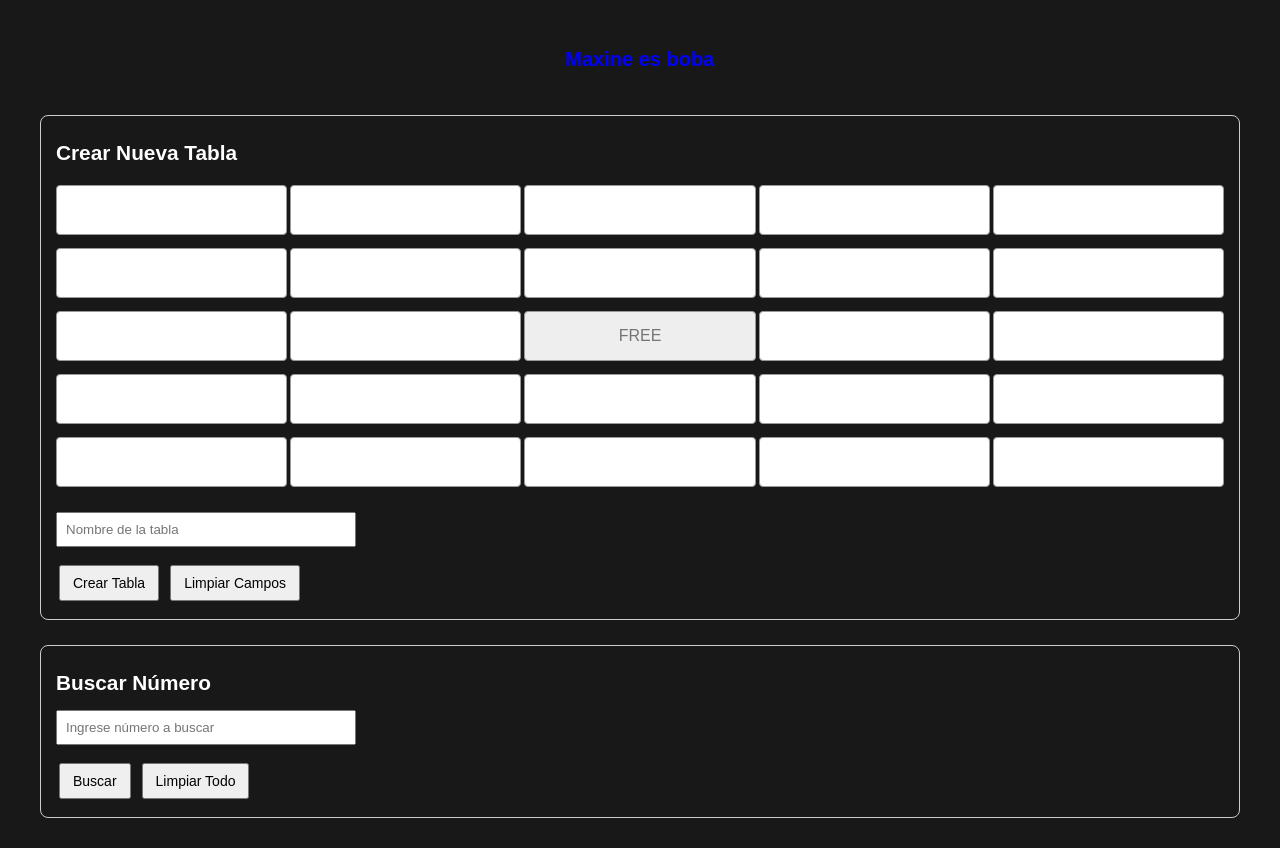
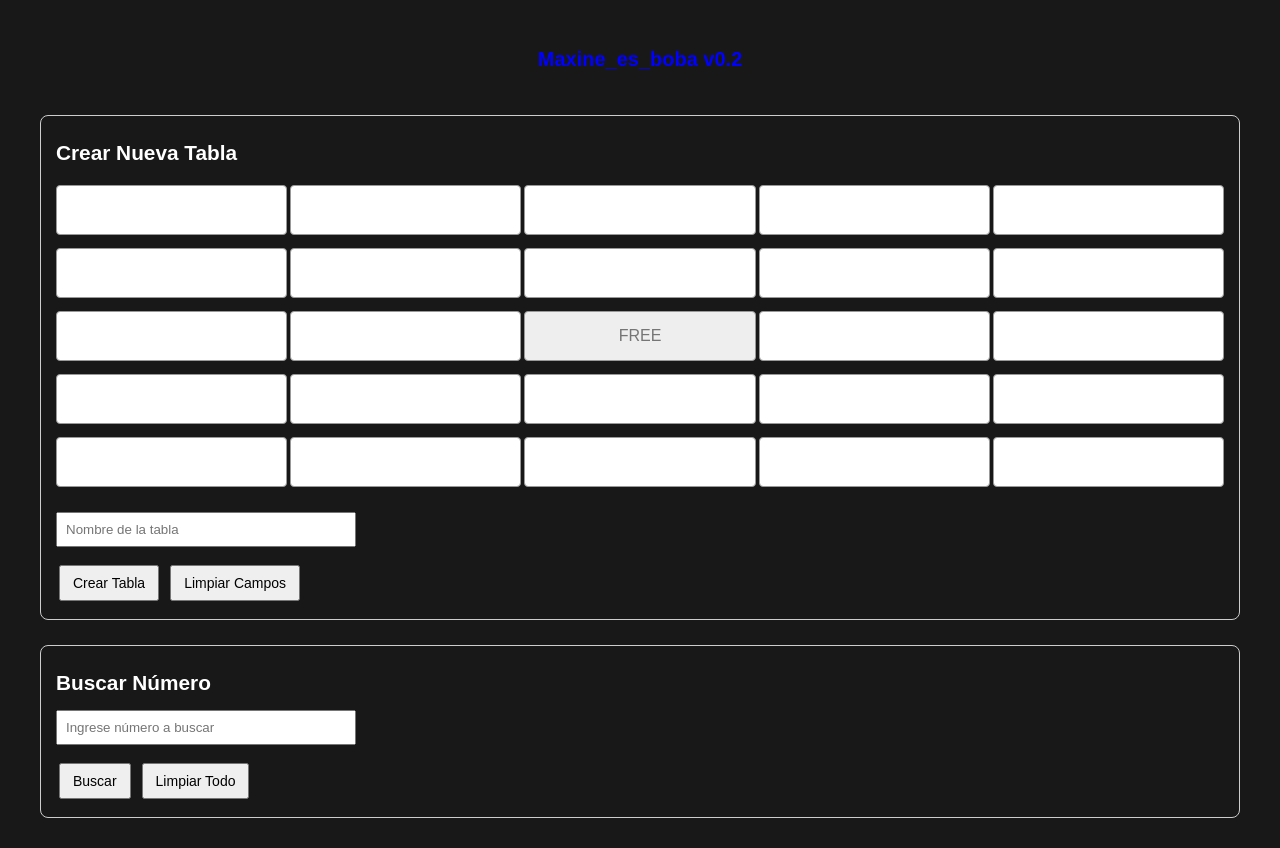
Before and after one commit to DanielSrna/DanielSrna.github.io, a plain HTML site: page index.html in a window 1280 px wide. Drawn offline with Linux system fonts and the light colour scheme.

Commit message:
Update index.html

```diff
--- a/index.html
+++ b/index.html
@@ -171,7 +171,7 @@
 </head>
 <body>
     <div class="titulo">
-        <h1>Maxine es boba</h1>
+        <h1>Maxine_es_boba v0.2</h1>
     </div>
 
     <div class="section">
```
